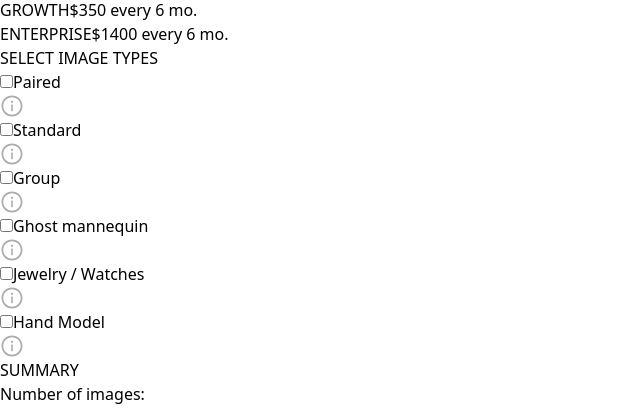
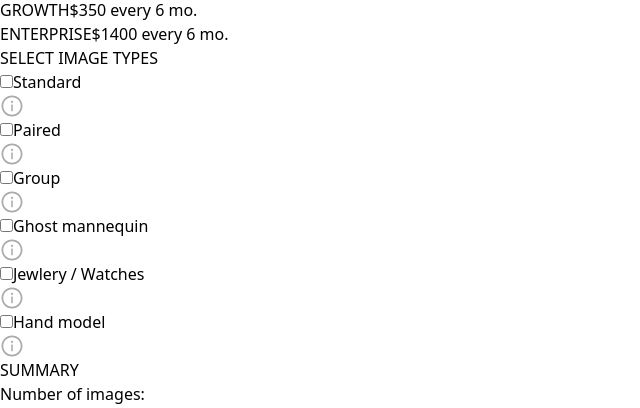
Before and after one commit to anthony-urbina/ezphoto, a Next.js app: page /pricing in a window 1280 px wide. Shown: the part 340-748 px from the top of the page, without its empty margins (0-640 px from the left). Built offline with nearby package versions, Linux system fonts and the light colour scheme; no server answers.

Commit message:
user can select image types and increase quantities quantities for each

```diff
--- a/components/elements/pricing/SelectImageTypes/SelectImageTypes.tsx
+++ b/components/elements/pricing/SelectImageTypes/SelectImageTypes.tsx
@@ -4,19 +4,30 @@ import { ImageTypes } from "../../../pages";
 import { Stepper } from "../buttons";
 interface SelectImageTypesProps {
   updateTypes: (selectedTypes: ImageTypes) => void;
+  types: ImageTypes;
 }
 
-export const SelectImageTypes = ({ updateTypes }: SelectImageTypesProps) => {
+export const SelectImageTypes = ({
+  updateTypes,
+  types,
+}: SelectImageTypesProps) => {
   const [selectedTypes, setSelectedTypes] = useState<string[]>([]);
-  const [stepperQuantity, setStepperQuantity] = useState<number>(1);
-
+  // const [stepperQuantity, setStepperQuantity] = useState<number>(1);
+  const imageTypes = [
+    "Standard",
+    "Paired",
+    "Group",
+    "Ghost mannequin",
+    "Jewlery / Watches",
+    "Hand model",
+  ];
   const handleSelectType = (
     event: React.MouseEvent<HTMLUListElement, MouseEvent>
   ) => {
     const target = event.target as HTMLInputElement;
     const div = target.closest("div");
     if (!div) {
-      console.error("no dive found");
+      console.error("no div found");
       return;
     }
 
@@ -28,7 +39,6 @@ export const SelectImageTypes = ({ updateTypes }: SelectImageTypesProps) => {
       return;
     }
     const { typeId } = li.dataset;
-    console.log("typeId", typeId);
 
     if (!typeId) {
       console.error("li is missing type id");
@@ -56,7 +66,8 @@ export const SelectImageTypes = ({ updateTypes }: SelectImageTypesProps) => {
         <div>
           <p>Desired Number of images</p>
           <Stepper
-            quantity={stepperQuantity}
+            quantity={types[type]}
+            type={type}
             updateStepperQuantity={updateStepperQuantity}
           />
         </div>
@@ -64,10 +75,42 @@ export const SelectImageTypes = ({ updateTypes }: SelectImageTypesProps) => {
     }
   };
 
-  const updateStepperQuantity = (op: string) => {
-    if (op === "add") setStepperQuantity(stepperQuantity + 1);
-    if (op === "subtract" && stepperQuantity !== 0)
-      setStepperQuantity(stepperQuantity - 1);
+  const updateStepperQuantity = (op: string, type: string) => {
+    if (op === "add") updateTypes({ [type]: types[type] + 1 });
+    if (op === "subtract" && types[type] !== 0)
+      updateTypes({ [type]: types[type] - 1 });
+  };
+
+  const liFactory = (types: ImageTypes) => {
+    const liList = Object.entries(types).map((type, index) => {
+      const [id, quantity] = type;
+      return (
+        <li
+          key={id}
+          data-type-id={id.toString()}
+          className={`flex items-center  px-4 flex-wrap ${
+            index === imageTypes.length - 1 ? "" : "border-b border-[#c3cbcd]"
+          }`}
+        >
+          <div className="flex items-center justify-between w-full">
+            <div className="flex w-full py-4">
+              <input
+                type="checkbox"
+                id="standard"
+                className="w-6 mr-2"
+                checked={selectedTypes.includes(id.toString())}
+              />
+              <label htmlFor="standard" className="text-[#807777]">
+                {imageTypes[Number(id)]}
+              </label>
+            </div>
+            <AiOutlineInfoCircle size={24} color="#ababab" />
+          </div>
+          {toggleStepper(id.toString())}
+        </li>
+      );
+    });
+    return liList;
   };
 
   return (
@@ -79,126 +122,7 @@ export const SelectImageTypes = ({ updateTypes }: SelectImageTypesProps) => {
         className="border border-[#c3cbcd] border-r-2 flex flex-col cursor-pointer"
         onClick={handleSelectType}
       >
-        <li
-          data-type-id="0"
-          className="flex items-center border-b border-[#c3cbcd] px-4 flex-wrap"
-        >
-          <div className="flex items-center justify-between w-full">
-            <div className="flex w-full py-4">
-              <input
-                type="checkbox"
-                id="standard"
-                className="w-6 mr-2"
-                checked={selectedTypes.includes("0")}
-              />
-              <label htmlFor="standard" className="text-[#807777]">
-                Paired
-              </label>
-            </div>
-            <AiOutlineInfoCircle size={24} color="#ababab" />
-          </div>
-          {toggleStepper("0")}
-        </li>
-        <li
-          data-type-id="1"
-          className="flex items-center border-b border-[#c3cbcd] px-4 flex-wrap"
-        >
-          <div className="flex items-center justify-between w-full">
-            <div className="flex w-full py-4">
-              <input
-                type="checkbox"
-                id="standard"
-                className="w-6 mr-2"
-                checked={selectedTypes.includes("1")}
-              />
-              <label htmlFor="standard" className="text-[#807777]">
-                Standard
-              </label>
-            </div>
-            <AiOutlineInfoCircle size={24} color="#ababab" />
-          </div>
-          {toggleStepper("1")}
-        </li>
-        <li
-          data-type-id="2"
-          className="flex items-center border-b border-[#c3cbcd] px-4 flex-wrap"
-        >
-          <div className="flex items-center justify-between w-full">
-            <div className="flex w-full py-4">
-              <input
-                type="checkbox"
-                id="standard"
-                className="w-6 mr-2"
-                checked={selectedTypes.includes("2")}
-              />
-              <label htmlFor="standard" className="text-[#807777]">
-                Group
-              </label>
-            </div>
-            <AiOutlineInfoCircle size={24} color="#ababab" />
-          </div>
-          {toggleStepper("2")}
-        </li>
-        <li
-          data-type-id="3"
-          className="flex items-center border-b border-[#c3cbcd] px-4 flex-wrap"
-        >
-          <div className="flex items-center justify-between w-full">
-            <div className="flex w-full py-4">
-              <input
-                type="checkbox"
-                id="standard"
-                className="w-6 mr-2"
-                checked={selectedTypes.includes("3")}
-              />
-              <label htmlFor="standard" className="text-[#807777]">
-                Ghost mannequin
-              </label>
-            </div>
-            <AiOutlineInfoCircle size={24} color="#ababab" />
-          </div>
-          {toggleStepper("3")}
-        </li>
-        <li
-          data-type-id="4"
-          className="flex items-center border-b border-[#c3cbcd] px-4 flex-wrap"
-        >
-          <div className="flex items-center justify-between w-full">
-            <div className="flex w-full py-4">
-              <input
-                type="checkbox"
-                id="standard"
-                className="w-6 mr-2"
-                checked={selectedTypes.includes("4")}
-              />
-              <label htmlFor="standard" className="text-[#807777]">
-                Jewelry / Watches
-              </label>
-            </div>
-            <AiOutlineInfoCircle size={24} color="#ababab" />
-          </div>
-          {toggleStepper("4")}
-        </li>
-        <li
-          data-type-id="5"
-          className="flex flex-wrap items-center justify-between w-full px-4"
-        >
-          <div className="flex items-center justify-between w-full ">
-            <div className="flex w-full py-4">
-              <input
-                type="checkbox"
-                id="standard"
-                className="w-6 mr-2"
-                checked={selectedTypes.includes("5")}
-              />
-              <label htmlFor="standard" className="text-[#807777]">
-                Hand Model
-              </label>
-            </div>
-            <AiOutlineInfoCircle size={24} color="#ababab" />
-          </div>
-          {toggleStepper("5")}
-        </li>
+        {liFactory(types)}
       </ul>
     </div>
   );
--- a/components/elements/pricing/buttons/stepper/Stepper.tsx
+++ b/components/elements/pricing/buttons/stepper/Stepper.tsx
@@ -1,8 +1,13 @@
 interface StepperProps {
   quantity: number;
-  updateStepperQuantity: (op: string) => void;
+  updateStepperQuantity: (op: string, type: string) => void;
+  type: string;
 }
-export const Stepper = ({ quantity, updateStepperQuantity }: StepperProps) => {
+export const Stepper = ({
+  quantity,
+  updateStepperQuantity,
+  type,
+}: StepperProps) => {
   return (
     <div
       data-type="stepper"
@@ -10,7 +15,7 @@ export const Stepper = ({ quantity, updateStepperQuantity }: StepperProps) => {
     >
       <button
         className="px-5 py-3 border-r border-black hover:bg-[#c9c3c3]"
-        onClick={() => updateStepperQuantity("subtract")}
+        onClick={() => updateStepperQuantity("subtract", type)}
       >
         -
       </button>
@@ -19,7 +24,7 @@ export const Stepper = ({ quantity, updateStepperQuantity }: StepperProps) => {
       </button>
       <button
         className="px-5 py-3 border-l border-black hover:bg-[#c9c3c3]"
-        onClick={() => updateStepperQuantity("add")}
+        onClick={() => updateStepperQuantity("add", type)}
       >
         +
       </button>
--- a/components/pages/pricing/PricingPage.tsx
+++ b/components/pages/pricing/PricingPage.tsx
@@ -12,14 +12,19 @@ interface Cart {
 }
 
 export interface ImageTypes {
-  [key: string]: string;
+  [key: string]: number;
 }
 
 export const PricingPage = () => {
   const [cart, setCart] = useState<Cart>({
     plan: "1",
     types: {
-      "1": "hi",
+      0: 0,
+      1: 0,
+      2: 0,
+      3: 0,
+      4: 0,
+      5: 0,
     },
   });
 
@@ -30,11 +35,11 @@ export const PricingPage = () => {
   };
 
   const updateTypes = (selectedTypes: ImageTypes) => {
+    const copyCart = { ...cart };
     for (const key in selectedTypes) {
-      if (selectedTypes.hasOwnProperty(key)) {
-        console.log("property exists in cart.types:", key);
-      }
+      copyCart.types[key] = selectedTypes[key];
     }
+    setCart(copyCart);
   };
 
   const { plan } = cart;
@@ -44,7 +49,7 @@ export const PricingPage = () => {
       <div className="flex flex-wrap">
         <div className="md:pr-6 basis-full lg:basis-1/2">
           <SelectAPlan updatePlan={updatePlan} plan={plan} />
-          <SelectImageTypes updateTypes={updateTypes} />
+          <SelectImageTypes updateTypes={updateTypes} types={cart.types} />
         </div>
         <div className="basis-full lg:basis-1/2 lg:pl-6">
           <Summary />
```
